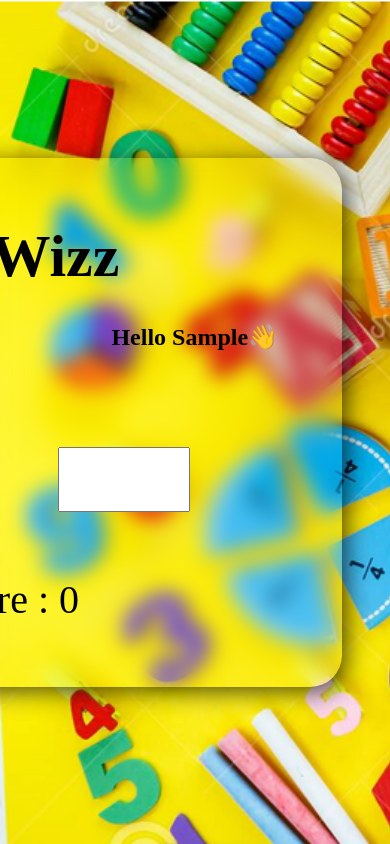
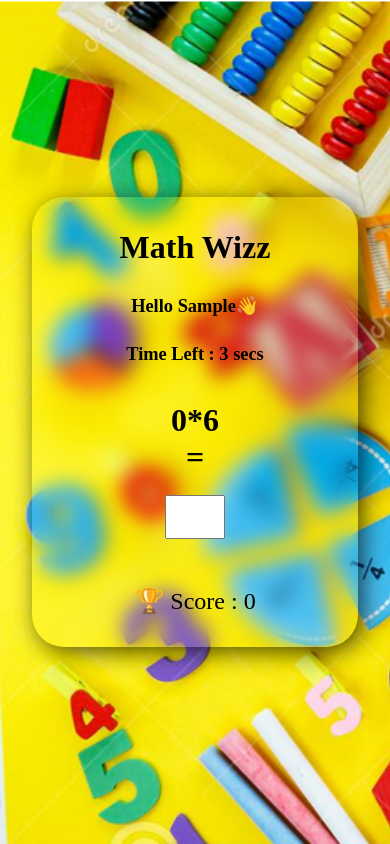
Before and after one commit to AasthaAgg/Math-Wizz, a plain HTML site: page index.html in a window 390 px wide. Both pictures are taken after typing "Sample" into the empty fields and a click on the button "Submit". Drawn offline with Linux system fonts and the light colour scheme.

Commit message:
added media queries

```diff
--- a/index.css
+++ b/index.css
@@ -7,10 +7,12 @@ body{
     width: calc(100% - 6rem);
     min-height: calc(100vh - 6rem);
     display: flex;
+    flex-direction: row;
     justify-content: right;
     align-items: center;
     background-image: url('bg.png');
     background-size: cover;
+    background-repeat: no-repeat;
     padding: 3rem;
 }
 
@@ -19,20 +21,21 @@ body{
 
 .page{
     height: fit-content;
-    min-width: 600px;
+    width: 650px;
+    max-width: calc(100% - 6rem);
     display: flex;
     flex-direction: column;
     align-items: center;
     text-align: center;
-    padding: 4rem;
+    padding: 3rem 4rem;
     border-radius: 2rem;
     backdrop-filter: blur(10px);
     box-shadow: 5px 5px 25px rgba(0, 0, 0, 0.687);
 }
 
 .page h1{
-    margin-bottom: 2rem;
-    font-size: 60px;
+    margin-bottom: 1rem;
+    font-size: 3.25rem;
     font-weight: 600;
 }
 
@@ -40,8 +43,9 @@ body{
 /* ===== PAGE 1 ===== */
 
 .page1 p{
-    font-size: 26px;
+    font-size: 1.65rem;
     font-weight: 500;
+    margin-top: 1rem;
     margin-bottom: 2rem;
 }
 
@@ -139,3 +143,87 @@ body{
     box-shadow: 4px 3px 0 rgba(0, 0, 0, 0.687);
     cursor: pointer;
 }
+
+@media screen and (max-width: 900px) {
+
+    body{
+        width: calc(100% - 2rem);
+        min-height: calc(100vh - 2rem);
+        padding: 1rem;
+        justify-content: center;
+    }
+
+    .page{
+        padding: 2rem;
+    }
+}
+
+@media screen and (max-width: 500px) {
+
+    .page h1{
+        font-size: 2rem;
+    }
+
+    /* ===== PAGE 1 ===== */
+
+    .page1 p{
+        font-size: 1.1rem;
+        margin-top: 0.5rem;
+        margin-bottom: 1.5rem;
+    }
+
+    .page1 .userName, .page1 button{
+        padding: 0.4rem;
+        font-size: 0.9rem;
+        width: 5rem;
+    }
+
+    /* ===== PAGE 2 ===== */
+
+    .page2 section{
+        flex-direction: column-reverse;
+        justify-content: center;
+        font-size: 1.15rem;
+        margin-bottom: 1.5rem;
+        line-height: 3rem;
+    }
+
+    .page2 .quesSection{
+        flex-direction: column;
+        align-items: center;
+        font-size: 2rem;
+    }
+
+    .page2 .ans{
+        margin-top: 1.2rem;
+        padding: 0.25rem;
+        font-size: 1.75rem;
+        text-align: center;
+        width: 3rem;
+    }
+
+    .page2 .setScore{
+        font-size: 1.5rem;
+        font-weight: 500;
+        margin-top: 3rem;
+    }
+
+
+    /* ===== PAGE 3 ===== */
+
+    .page3 .msg{
+        margin-bottom: 1.5rem;
+        font-size: 1.5rem;
+        letter-spacing: 2px;
+    }
+
+    .page3 span{
+        font-size: 5rem;
+    }
+
+    .page3 .displayScore{
+        font-size: 1.5rem;
+        margin-top: 1.5rem;
+        margin-bottom: 2rem;
+    }
+}
```
